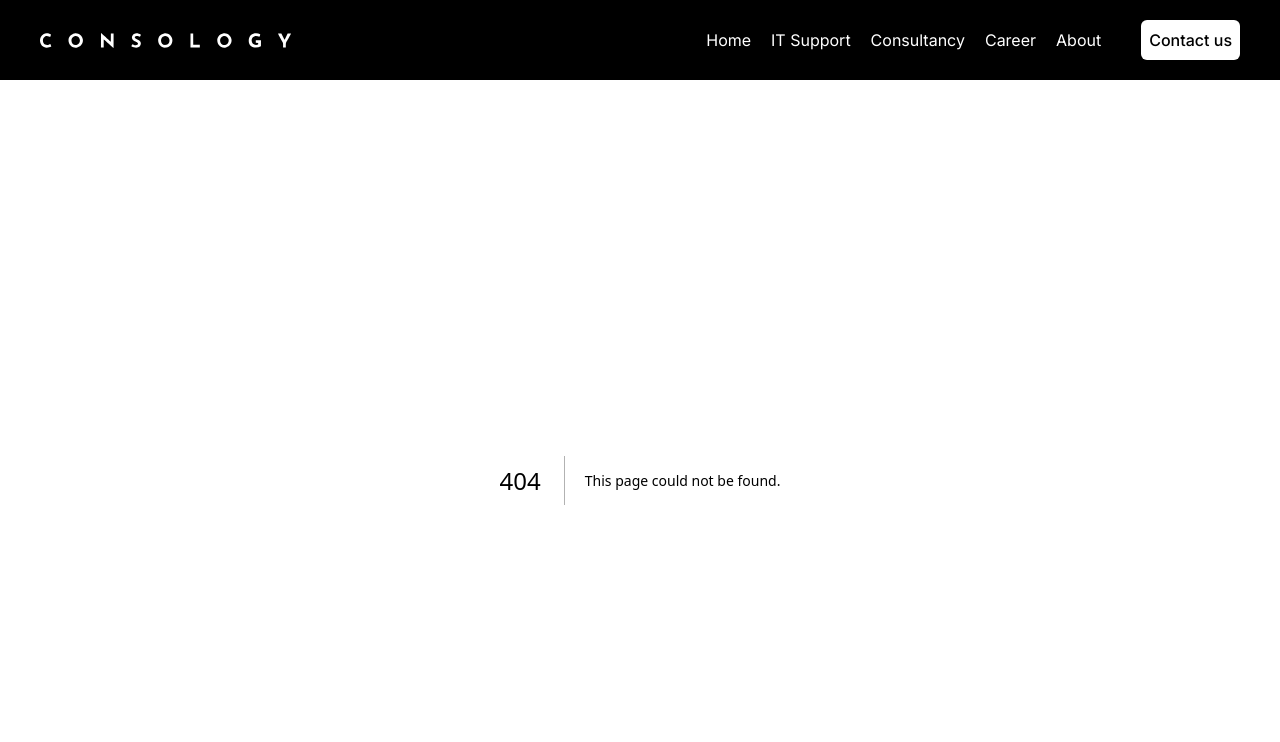
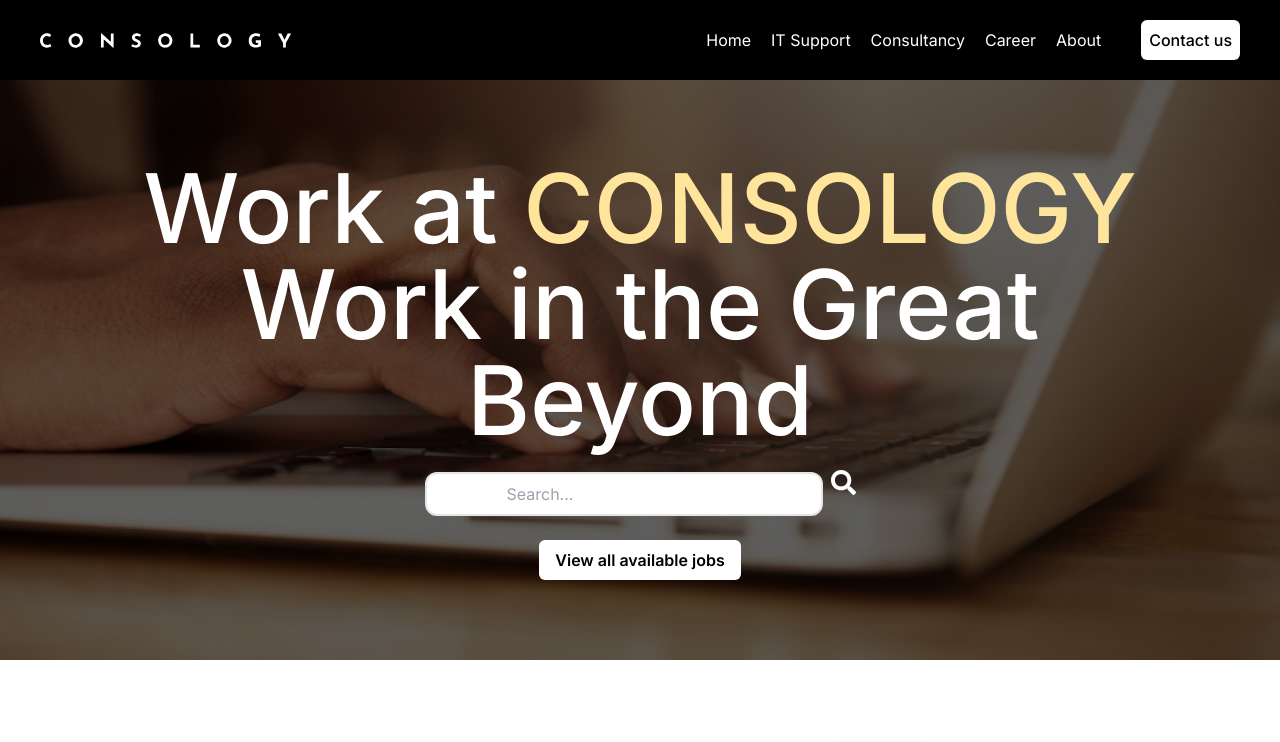
Before and after one commit to Lukman10a/consology, a Next.js app: page /career in a window 1280 px wide. Before the commit this address had no page. Shown: the top 742 px of the page. Built offline with nearby package versions, Linux system fonts and the light colour scheme.

Commit message:
create career page

```diff
--- /dev/null
+++ b/src/pages/career.tsx
@@ -0,0 +1,51 @@
+import React from "react";
+import Button from "@/components/button";
+import { StaticImageData } from "next/image";
+import { cn } from "@/lib/utils";
+import Link from "next/link";
+import careerBg from "../../public/assets/career_bg.png";
+import { FaSearch } from "react-icons/fa";
+
+export default function Career({
+  containerClass,
+  ctaHref = "/contact",
+  ctaText = "Contact us",
+}: {
+  containerClass?: string;
+  ctaHref?: string;
+  ctaText?: string;
+  hasBg?: boolean;
+}) {
+  return (
+    <header
+      className="flex flex-col items-center justify-center p-20"
+      style={{
+        backgroundImage: `url("/assets/career_bg.png")`,
+        backgroundSize: "cover",
+      }}
+    >
+      <h1 className="text-center text-8xl font-medium text-white 2md:w-full 2md:text-5xl">
+        <span>Work at</span> <span className="text-[#FFE59C]">CONSOLOGY</span>{" "}
+        <span>Work in the Great Beyond</span>
+      </h1>
+
+      <div className="flex items-center justify-center gap-2">
+        <div>
+          <input
+            type="text"
+            placeholder="Search..."
+            className="mt-6 rounded-xl border-2 p-2 px-20"
+          />
+        </div>
+        <FaSearch size={25} color="white" />
+      </div>
+
+      <Link href={ctaHref} className="mt-6 inline-block">
+        <Button
+          text={"View all available jobs"}
+          className="rounded-md bg-white p-2 px-4 font-semibold"
+        />
+      </Link>
+    </header>
+  );
+}
```
Also changed, not shown: public/assets/career_bg.png (added).
